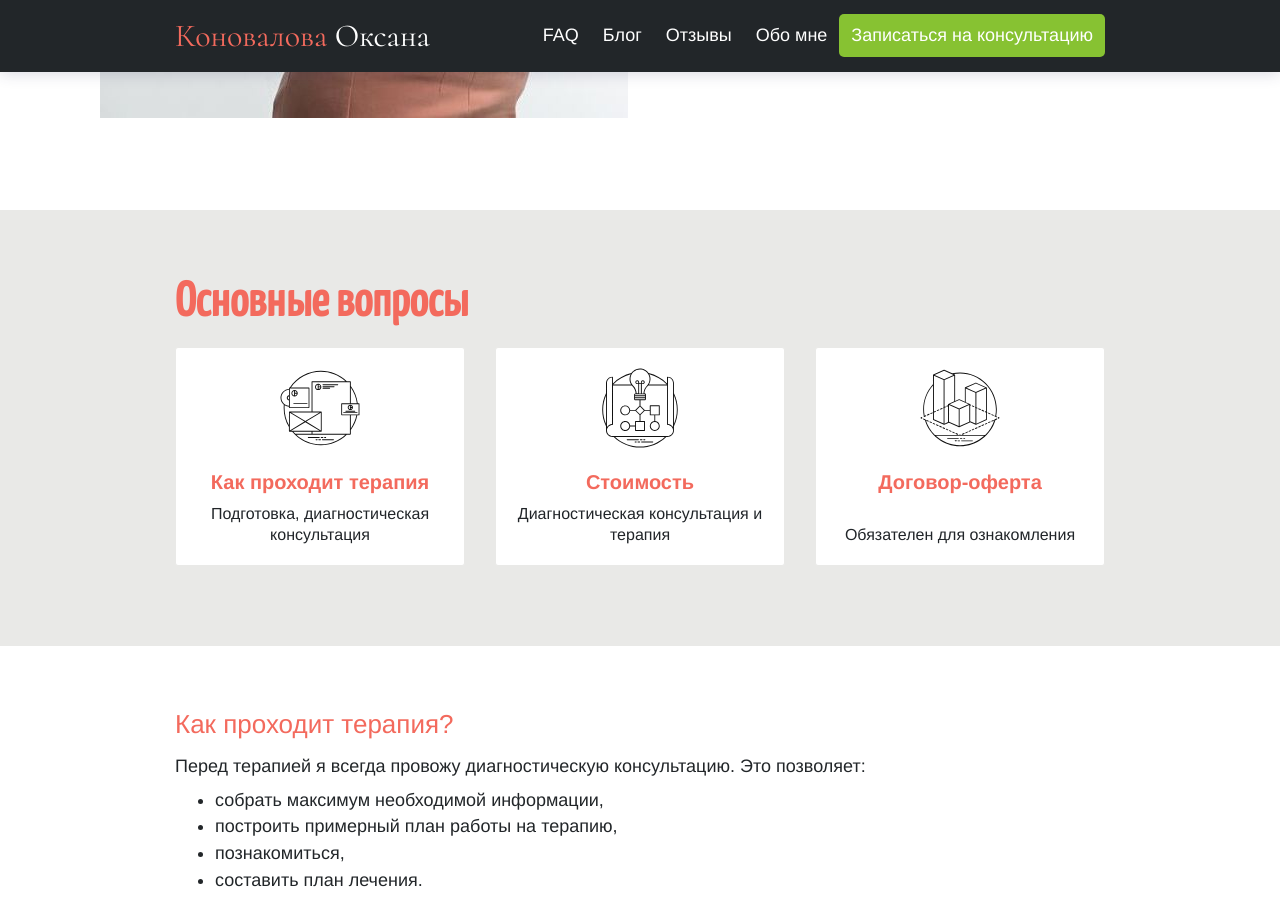
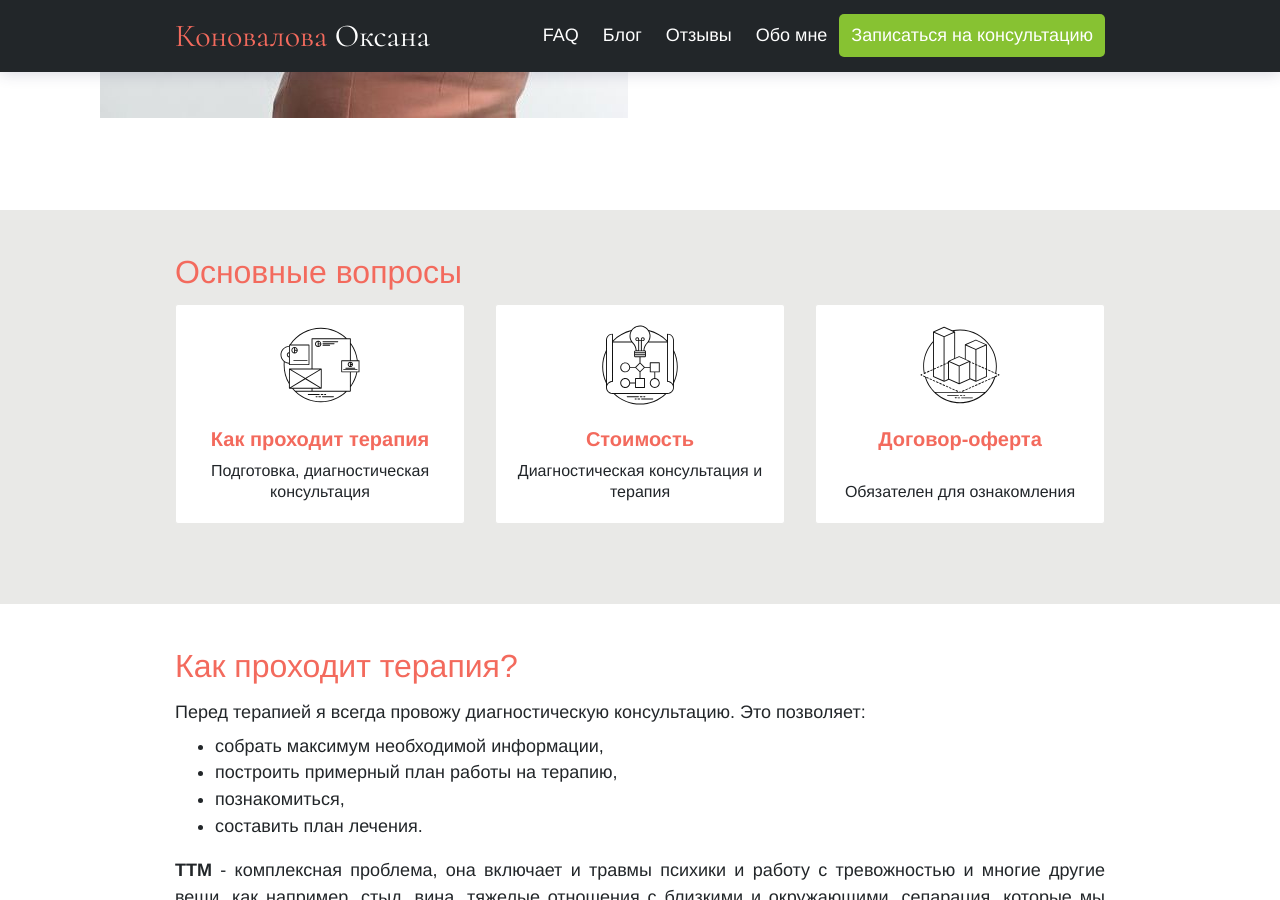
Before and after one commit to ttm-help/ttm-help.github.io, a Jekyll site: the page built from index.md, in a window 1280 px wide and 900 px high, scrolled down 672 px. Built offline with Jekyll 4.4.1, drawn with Linux system fonts in a browser that asks for light colours.

Commit message:
make font size the same for all blocks on the main page

```diff
--- a/_layouts/home.html
+++ b/_layouts/home.html
@@ -92,10 +92,11 @@
     </div>
 </div>
 
-{% if site.data.features %}
 <div class="strip strip-grey">
-    <div class="container pt-6 pb-6">
+    <div class="container pt-1 pb-6">
+        <div class="content">
             <h2 class="custom-header">Основные вопросы</h2>
+        </div>
 
         <div class="row justify-content-center">
             {% for feature in site.data.features %}
@@ -124,10 +125,9 @@
         </div>
     </div>
 </div>
-{% endif %}
 
 
-<div class="strip content container pt-3" id="consultation-block">
+<div class="strip content container pt-1" id="consultation-block">
     <h2 class="custom-header">Как проходит терапия?</h2>
     <p class="mb-1">
         Перед терапией я всегда провожу диагностическую консультацию. Это позволяет:
@@ -150,7 +150,6 @@
         многие другие вещи, как например, стыд, вина, тяжелые отношения с близкими и окружающими, сепарация,
         которые мы будем прорабатывать на терапии.
     </p>
-</div>
 
     {% include consultation.html %}
 
@@ -182,10 +181,11 @@
             <strong>Вы получите:</strong> инструменты для решения проблемы ТТМ, поддержку психотерапевта
         </p>
     </div>
+</div>
 
 
-<div class="strip strip-grey">
-    <div class="container pt-3 pb-3">
+<div class="strip strip-grey content">
+    <div class="container pt-1 pb-3">
         <h2 class="custom-header">Отзывы клиентов (анонимные)</h2>
         {% include feedback-slideshow.html %}
     </div>
--- a/_sass/components/_content.scss
+++ b/_sass/components/_content.scss
@@ -125,11 +125,7 @@
 
 .custom-header {
   color: $primary !important;
-
-  font-size: xx-large;
-  @include media-breakpoint-up(md) {
-    font-size: xxx-large;
-  }
+  font-size: xx-large !important;
 }
 
 .desktop-mode {
```
Lines whose indentation alone changed are shown as unchanged.
